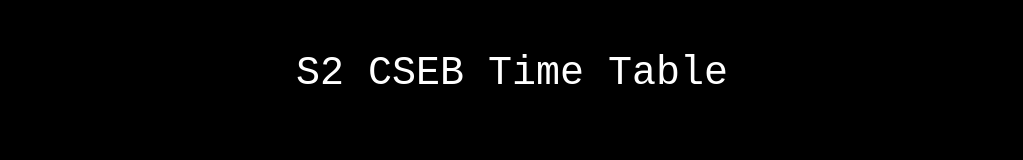
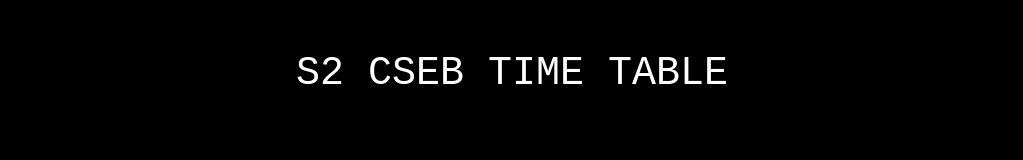
Before and after one commit to reenphygeorge/timetable, a plain HTML site: page index.html in a window 1280 px wide. Shown: the top 160 px of the page, without its empty margins (128-1151 px from the left). Drawn offline with nearby package versions, Linux system fonts and the light colour scheme.

```diff
--- a/index.html
+++ b/index.html
@@ -11,14 +11,14 @@
         integrity="sha384-+0n0xVW2eSR5OomGNYDnhzAbDsOXxcvSN1TPprVMTNDbiYZCxYbOOl7+AMvyTG2x" crossorigin="anonymous">
 
     <link rel="stylesheet" href="style.css">
-    <title>CSEB Time Table</title>
+    <title>CSEB TIME TABLE</title>
 </head>
 
 <body>
     <div class="container">
         <div class="row heading">
             <div class="col-lg-12 col-md-12 text-center">
-                <h1>S2 CSEB Time Table</h1>
+                <h1>S2 CSEB TIME TABLE</h1>
             </div>
         </div>
         <div class="row first">
```
